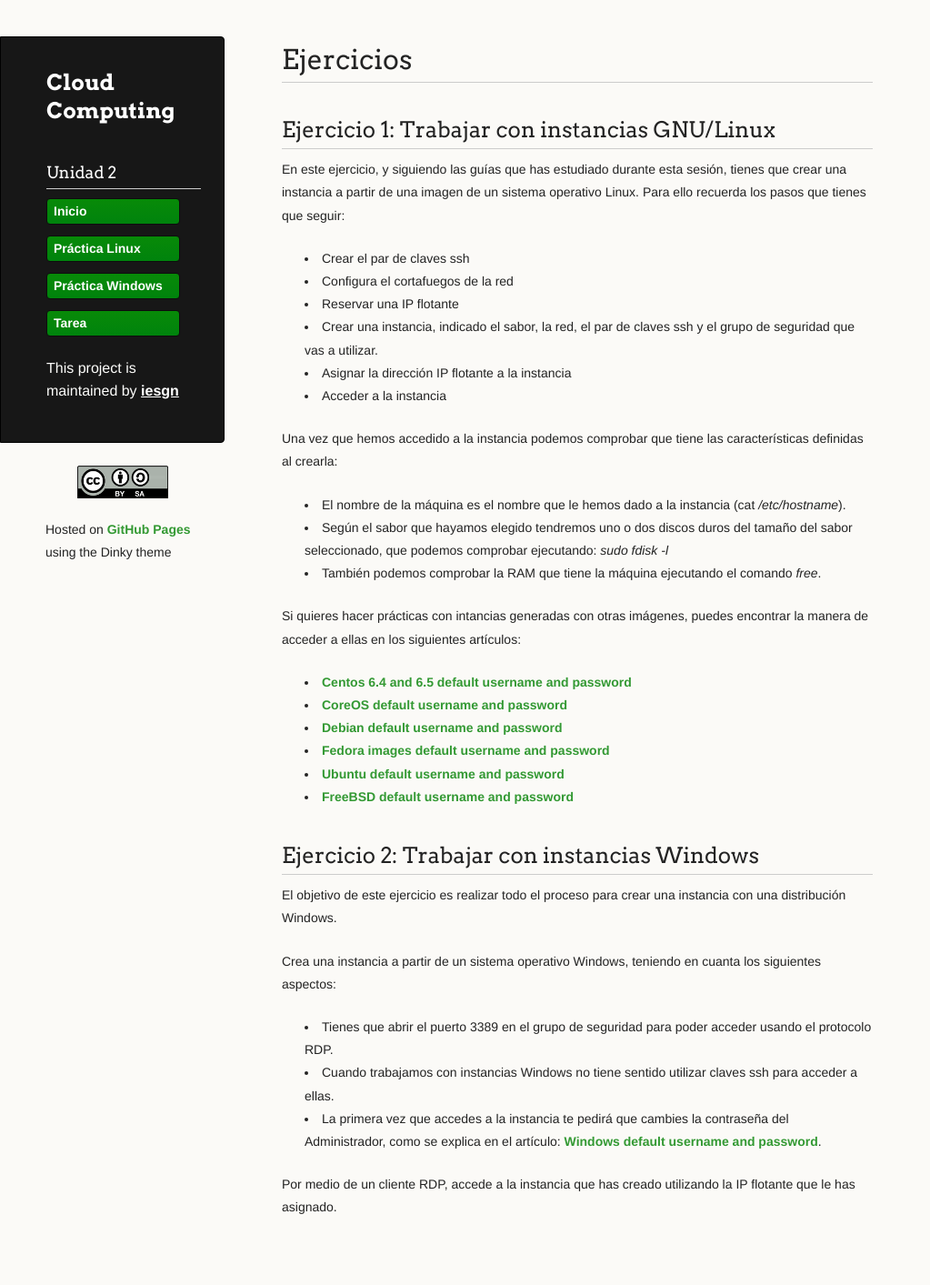
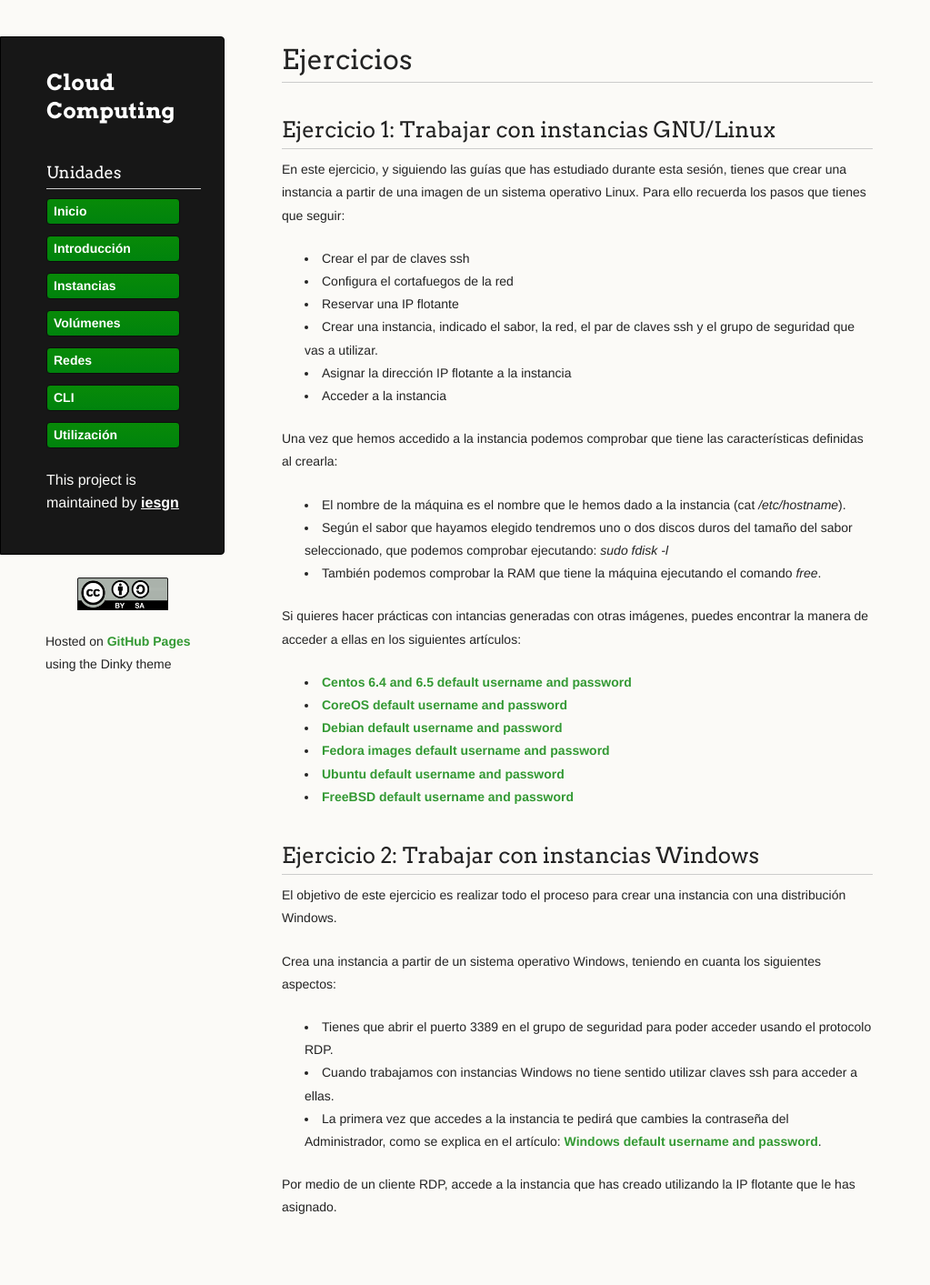
Before and after one commit to iesgn/cloud2, a Jekyll site: the page built from curso/u2/ejercicios1.md, in a window 1280 px wide. Shown: the whole page at 91% size, without its empty margins (0-1023 px from the left). Built offline with Jekyll 4.4.1, drawn with Linux system fonts in a browser that asks for light colours.

Commit message:
Unidad 2. ejercicios1.md

```diff
--- a/curso/u2/ejercicios1.md
+++ b/curso/u2/ejercicios1.md
@@ -2,7 +2,7 @@
 layout: blog
 tittle: Ejercicios
 menu:
-  - Unidad 2
+  - Unidades
 ---
 ## Ejercicio 1: Trabajar con instancias GNU/Linux
 
```
